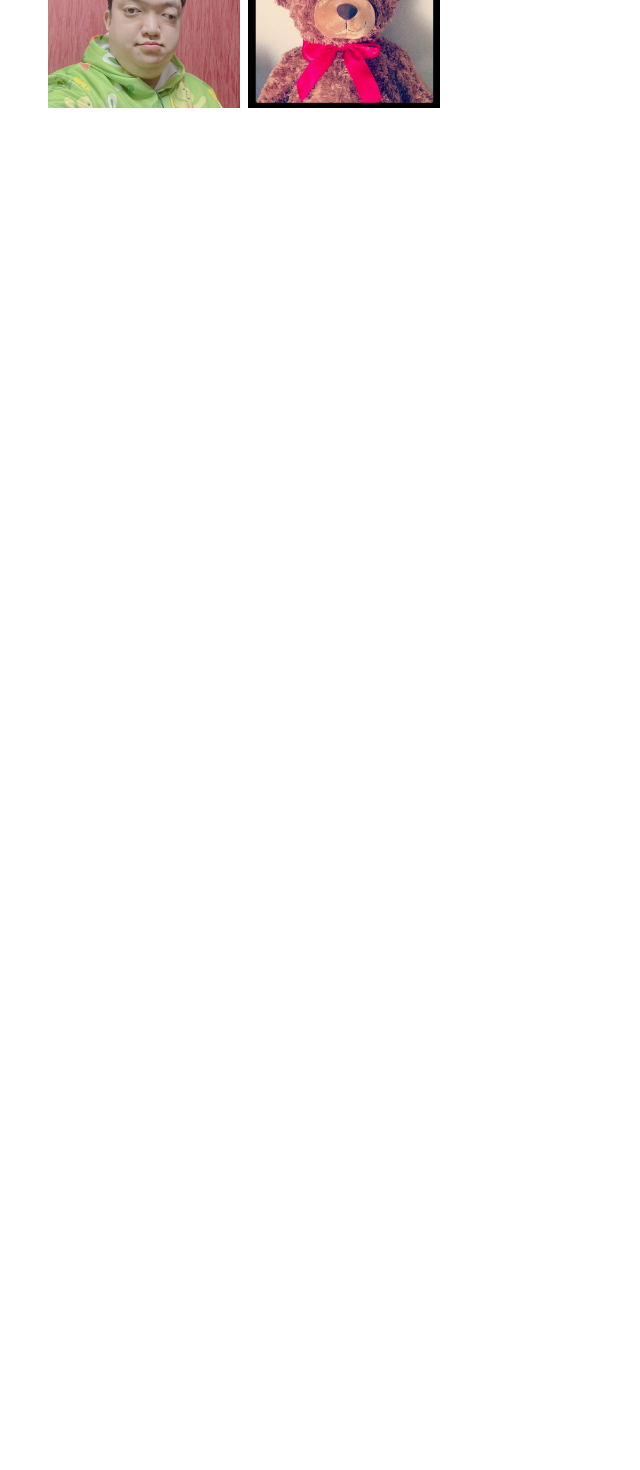
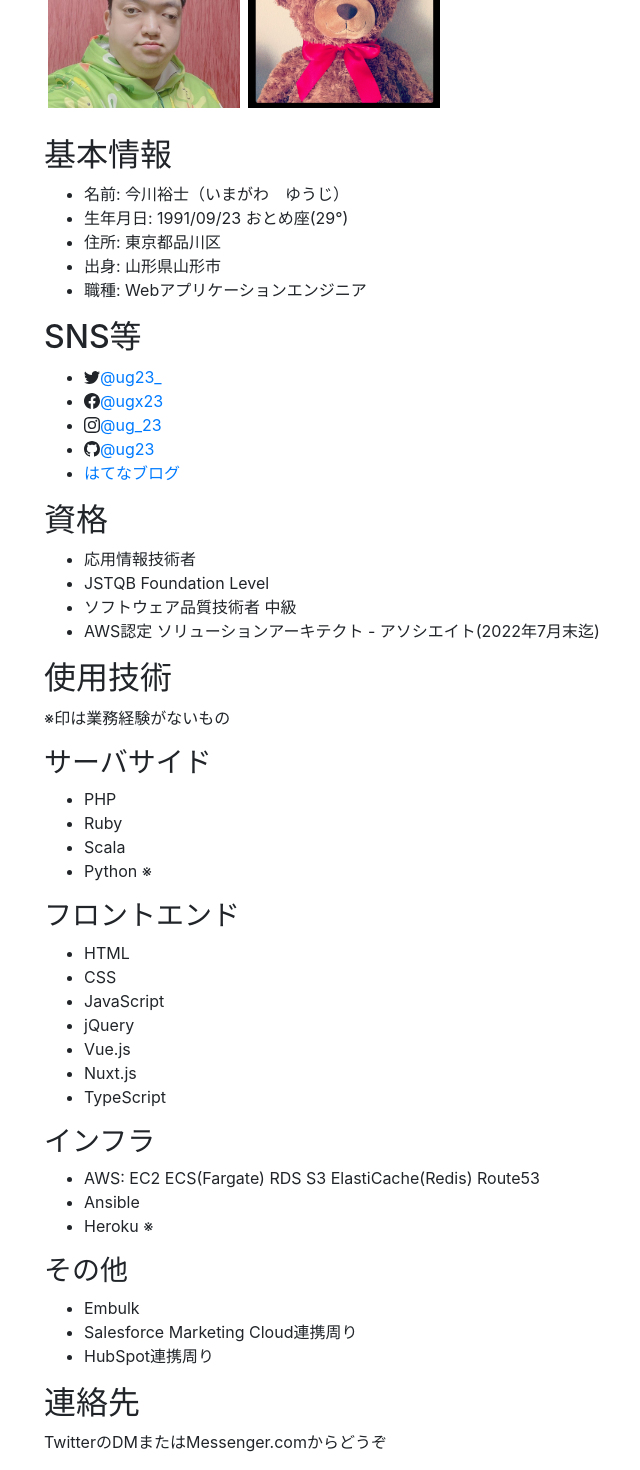
Before and after one commit to ug23/ug23.dev, a Nuxt app: page / in a window 1280 px wide. Shown: the part 168-1638 px from the top of the page, without its empty margins (41-681 px from the left). Before the commit the page ends 800 px from the top, so only its background shows below. Built offline with nearby package versions, Linux system fonts and the light colour scheme.

Commit message:
feat: 自己紹介の追加

```diff
--- /dev/null
+++ b/components/PortfolioDescription.vue
@@ -0,0 +1,97 @@
+<template>
+  <div class="mt-4">
+    <h2>基本情報</h2>
+    <ul>
+      <li>名前: 今川裕士（いまがわ　ゆうじ）</li>
+      <li>生年月日: 1991/09/23 おとめ座(29°)</li>
+      <li>住所: 東京都品川区</li>
+      <li>出身: 山形県山形市</li>
+      <li>職種: Webアプリケーションエンジニア</li>
+    </ul>
+    <h2>SNS等</h2>
+    <ul>
+      <li>
+        <b-icon icon="twitter" aria-hidden="true" />
+        <a href="https://twitter.com/ug23_">@ug23_</a>
+      </li>
+      <li>
+        <b-icon icon="facebook" aria-hidden="true" />
+        <a href="https://www.facebook.com/ugx23/">@ugx23</a>
+      </li>
+      <li>
+        <b-icon icon="instagram" aria-hidden="true" />
+        <a href="https://www.instagram.com/ug_23/">@ug_23</a>
+      </li>
+      <li>
+        <b-icon icon="github" aria-hidden="true" />
+        <a href="https://github.com/ug23">@ug23</a>
+      </li>
+      <li>
+        <a href="https://blog.ug23.dev">はてなブログ</a>
+      </li>
+    </ul>
+    <h2>資格</h2>
+    <ul>
+      <li>応用情報技術者</li>
+      <li>JSTQB Foundation Level</li>
+      <li>ソフトウェア品質技術者 中級</li>
+      <li>AWS認定 ソリューションアーキテクト - アソシエイト(2022年7月末迄)</li>
+    </ul>
+    <h2>使用技術</h2>
+    <p>※印は業務経験がないもの</p>
+    <h3>サーバサイド</h3>
+    <ul>
+      <li>PHP</li>
+      <li>Ruby</li>
+      <li>Scala</li>
+      <li>Python ※</li>
+    </ul>
+    <h3>フロントエンド</h3>
+    <ul>
+      <li>HTML</li>
+      <li>CSS</li>
+      <li>JavaScript</li>
+      <li>jQuery</li>
+      <li>Vue.js</li>
+      <li>Nuxt.js</li>
+      <li>TypeScript</li>
+    </ul>
+    <h3>インフラ</h3>
+    <ul>
+      <li>AWS: EC2 ECS(Fargate) RDS S3 ElastiCache(Redis) Route53</li>
+      <li>Ansible</li>
+      <li>Heroku ※</li>
+    </ul>
+    <h3>その他</h3>
+    <ul>
+      <li>Embulk</li>
+      <li>Salesforce Marketing Cloud連携周り</li>
+      <li>HubSpot連携周り</li>
+    </ul>
+    <h2>連絡先</h2>
+    <p>TwitterのDMまたはMessenger.comからどうぞ</p>
+  </div>
+</template>
+
+<script>
+export default {
+  name: 'PortfolioDescription'
+}
+</script>
+
+<style lang="scss">
+.navbar {
+  background-color: $color-green;
+  color: $color-white;
+  font-size: 32px;
+  padding: 0 32px;
+}
+
+.img-wrapper {
+  display: float;
+}
+
+.photo {
+  width: 320px;
+}
+</style>
--- a/pages/index.vue
+++ b/pages/index.vue
@@ -2,6 +2,7 @@
   <div>
     <PortfolioWrapper>
       <PortfolioImages />
+      <PortfolioDescription />
     </PortfolioWrapper>
   </div>
 </template>
```
